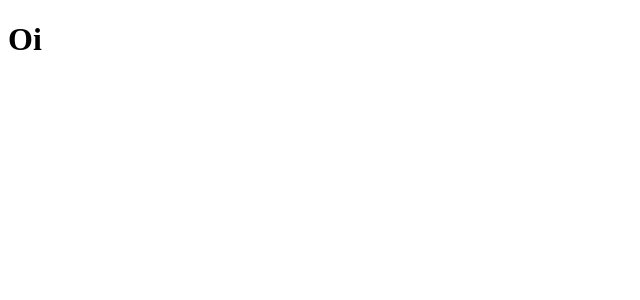
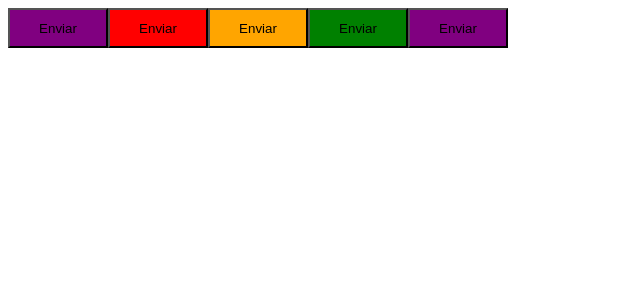
Before and after one commit to bertiGrazi/fullstack, a React (Vite) app in the folder ignite_timer/: page / in a window 1280 px wide. Shown: the top 300 px of the page, without its empty margins (0-640 px from the left). Built offline with nearby package versions, Linux system fonts and the light colour scheme.

Commit message:
setting the stage for understanding the style component

```diff
--- a/ignite_timer/package.json
+++ b/ignite_timer/package.json
@@ -22,6 +22,7 @@
     "eslint": "^8.53.0",
     "eslint-plugin-react-hooks": "^4.6.0",
     "eslint-plugin-react-refresh": "^0.4.4",
+    "styled-components": "^6.1.1",
     "typescript": "^5.2.2",
     "vite": "^5.0.0"
   }
--- a/ignite_timer/src/App.tsx
+++ b/ignite_timer/src/App.tsx
@@ -1,5 +1,13 @@
+import { Button } from "./components/Button";
+
 export function App() {
   return (
-    <h1>Oi</h1>
+    <>
+      <Button color="primary"/>
+      <Button color="danger"/>
+      <Button color="secondary"/>
+      <Button color="sucess"/>
+      <Button />
+    </>
   )
 }
--- /dev/null
+++ b/ignite_timer/src/components/Button.module.css
@@ -0,0 +1,20 @@
+.button {
+  width: 100px;
+  height: 40px;
+}
+
+.primary {
+  background: purple;
+}
+
+.secondary {
+  background: orange;
+}
+
+.danger {
+  background: red;
+}
+
+.sucess {
+  background: green;
+}
--- /dev/null
+++ b/ignite_timer/src/components/Button.tsx
@@ -0,0 +1,12 @@
+import style from '../components/Button.module.css';
+
+interface ButtonProps {
+  color?: 'primary' | 'secondary' | 'danger' | 'sucess'
+}
+
+// eslint-disable-next-line @typescript-eslint/no-unused-vars
+export function Button({color = 'primary'}: ButtonProps) {
+  return (
+    <button className={`${style.button} ${style[color]}`}>Enviar</button>
+  )
+}
```
Also changed, not shown: 1 other file (tests, documents, lock files or other folders).
